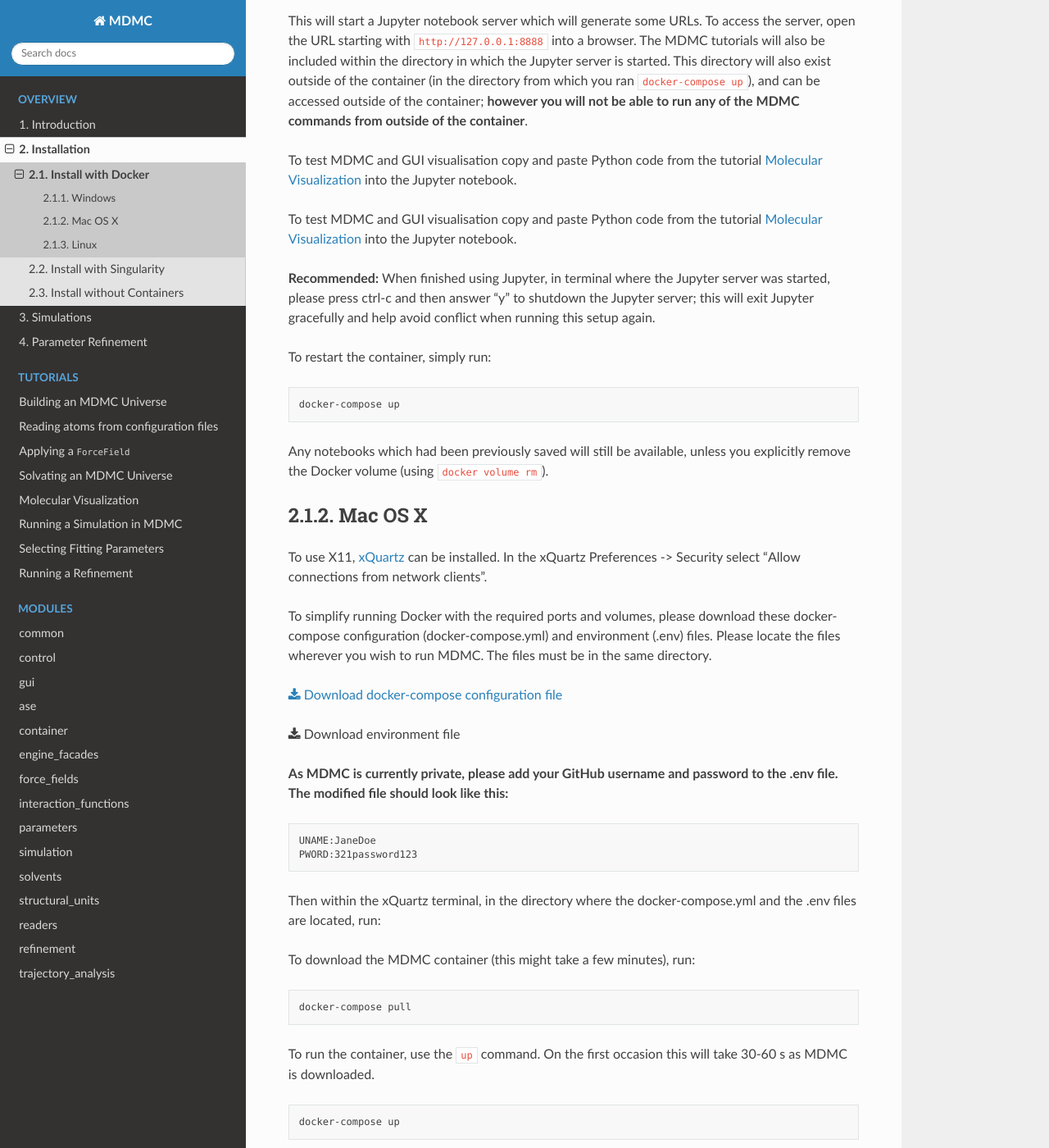
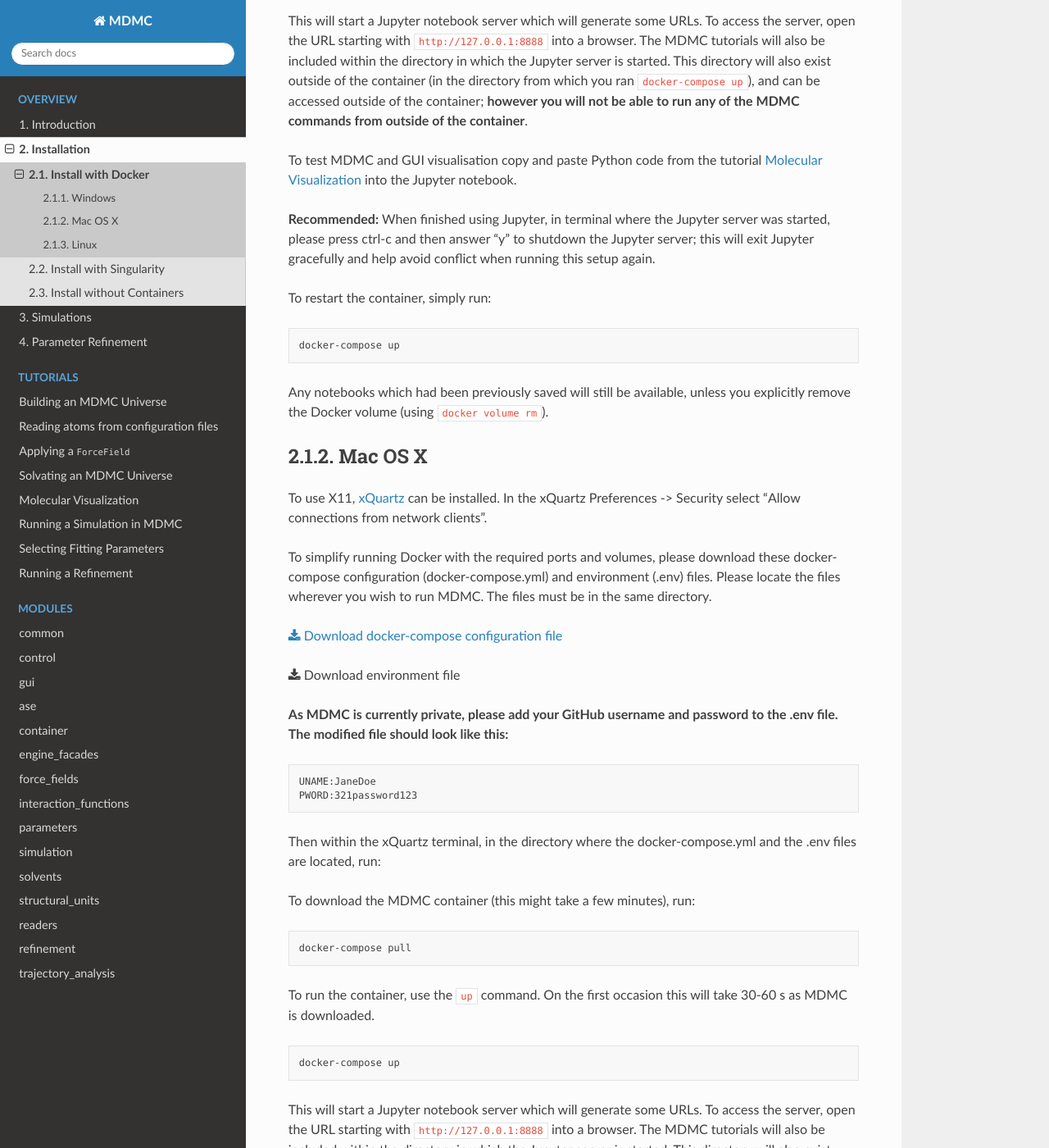
Before and after one commit to ISISNeutronMuon/MDMC, a Sphinx documentation site: the page built from doc/pages/installation/docker.rst, in a window 1280 px wide and 1400 px high, scrolled down 1308 px. Shown: the whole window at 82% size. Built offline with Sphinx 7.4.7 and the Read the Docs theme 2.0.0, drawn with Linux system fonts in a browser that asks for light colours; some of the changed text lies outside the part shown.

Commit message:
delete dublicate paragraph

```diff
--- a/doc/pages/installation/docker/docker-compose-run.rst
+++ b/doc/pages/installation/docker/docker-compose-run.rst
@@ -24,10 +24,6 @@ To test MDMC and GUI visualisation copy and paste Python code from the tutorial
 `Molecular Visualization <../../tutorials/molecular-visualization.ipynb>`_ into
 the Jupyter notebook.
 
-To test MDMC and GUI visualisation copy and paste Python code from the tutorial
-`Molecular Visualization <../../tutorials/molecular-visualization.ipynb>`_ into
-the Jupyter notebook.
-
 **Recommended:** When finished using Jupyter, in terminal where the Jupyter
 server was started, please press ctrl-c and then answer "y" to shutdown the
 Jupyter server; this will exit Jupyter gracefully and help avoid conflict when
```
